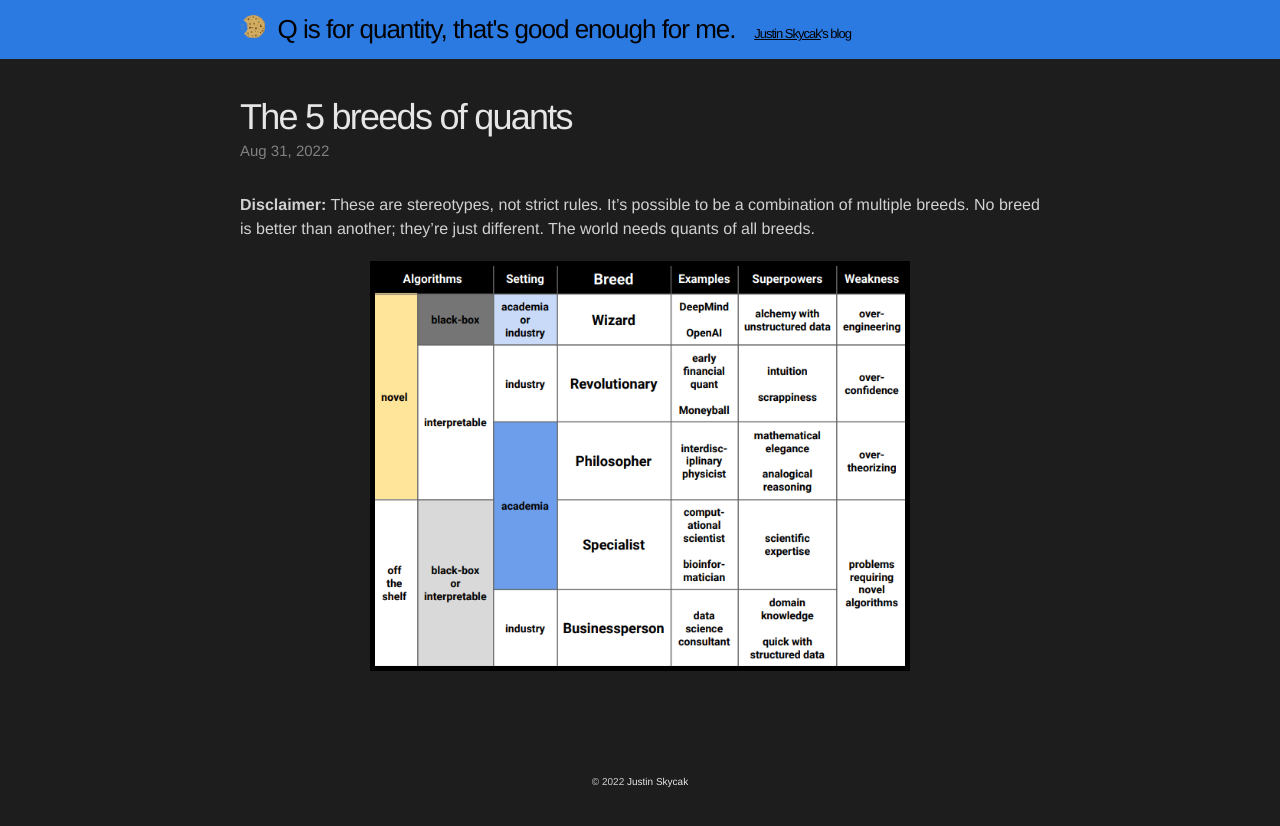
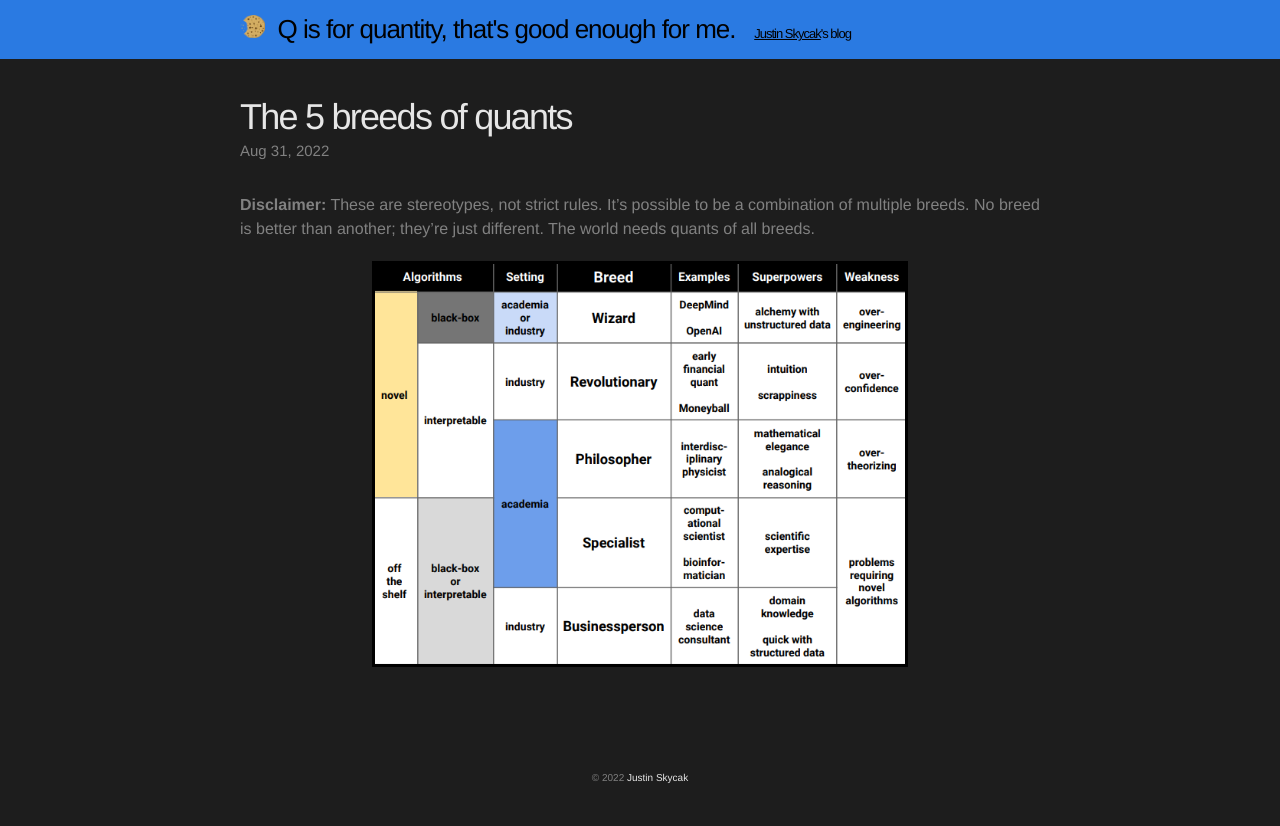
Before and after one commit to quantmonster/quantmonster.github.io, a Jekyll site: the page built from _posts/2022-08-31-the-5-breeds-of-quants.md, in a window 1280 px wide. Shown: the top 826 px of the page. Built offline with Jekyll 4.4.1, drawn with Linux system fonts in a browser that asks for light colours.

Commit message:
change text color

```diff
--- a/_posts/2022-08-31-the-5-breeds-of-quants.md
+++ b/_posts/2022-08-31-the-5-breeds-of-quants.md
@@ -6,4 +6,4 @@ excerpt: "Wizard, revolutionary, philosopher, specialist, businessperson."
 
 <b>Disclaimer:</b> These are stereotypes, not strict rules. It’s possible to be a combination of multiple breeds. No breed is better than another; they’re just different. The world needs quants of all breeds.
 
-<center><img src="{{site.url}}/images/breeds-of-quants-table.png" style="border: 5px solid black; height: 400px;" alt="breeds of quants table"></center>
+<center><img src="{{site.url}}/images/breeds-of-quants-table.png" style="border: 3px solid black; height: 400px;" alt="breeds of quants table"></center>
--- a/css/main.css
+++ b/css/main.css
@@ -13,7 +13,7 @@ body {
   font-size: 16px;
   line-height: 1.5;
   font-weight: 300;
-  color: #d1d1d1;
+  color: #818181;
   background-color: #1d1d1d;
 }
 
@@ -83,7 +83,7 @@ a:visited { color: #2a7ae2; }
 /* Site footer */
 
 .site-footer {
-  border-top: 0px solid #d1d1d1;
+  border-top: 0px solid #818181;
   padding: 30px 0;
 }
 
@@ -126,7 +126,7 @@ a:visited { color: #2a7ae2; }
 .site-footer p {
   font-size: 15px;
   letter-spacing: -.3px;
-  color: #d1d1d1;
+  color: #818181;
 }
 
 .github-icon-svg,
@@ -144,7 +144,7 @@ a:visited { color: #2a7ae2; }
 
 .page-content {
   padding: 30px 0;
-  color: #d1d1d1;
+  color: #818181;
   background-color: #1d1d1d;
 }
 
--- a/index.html
+++ b/index.html
@@ -7,7 +7,7 @@ layout: default
   <ul class="posts">
     {% for post in site.posts %}
       <li>
-        <span class="post-date">{{ post.date | date: "%b %-d, %Y" }}</span>
+        <!--<span class="post-date">{{ post.date | date: "%b %-d, %Y" }}</span>-->
         <a class="post-link" href="{{ post.url | prepend: site.baseurl }}">{{ post.title }}</a>
         <br>
         {{ post.excerpt }}
```
